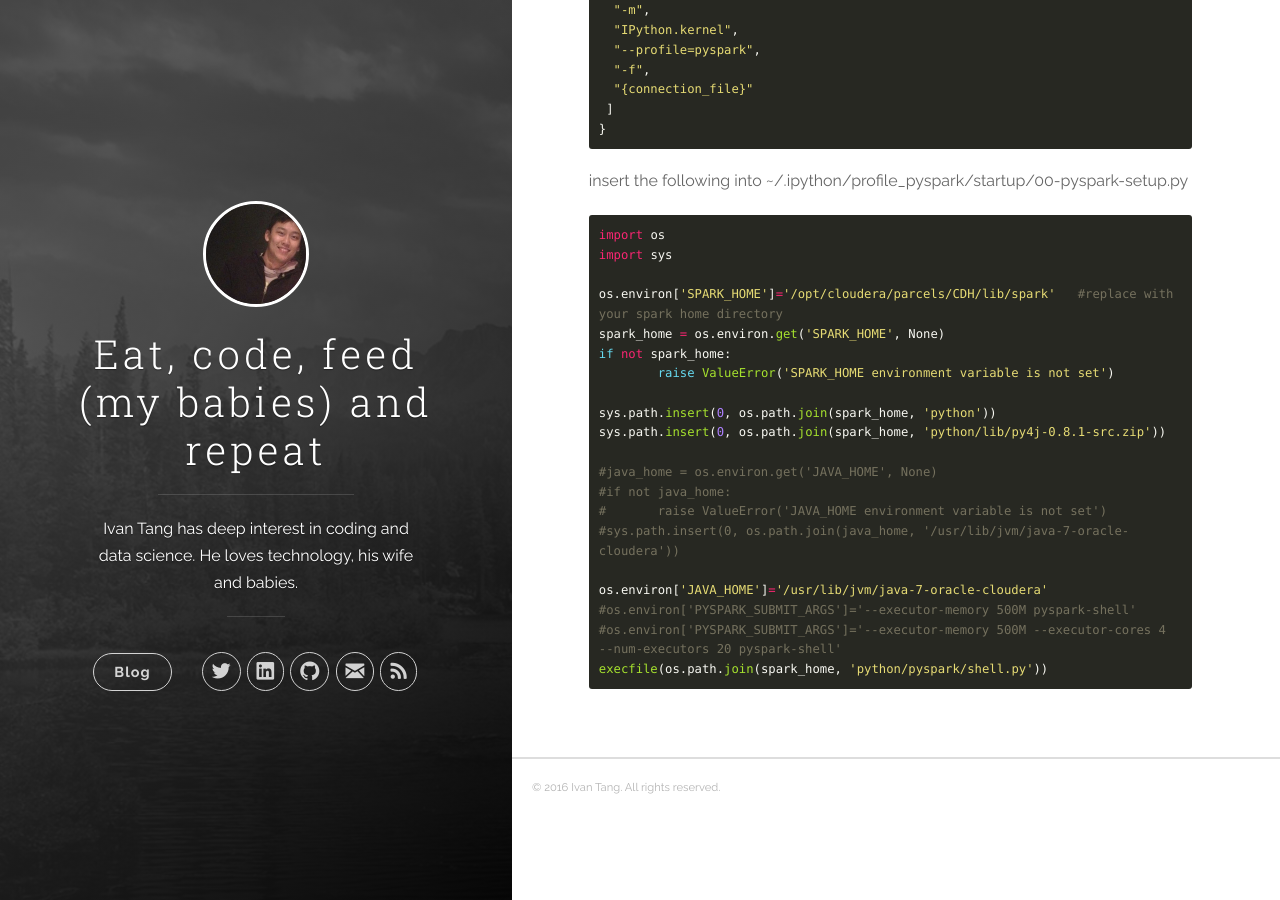
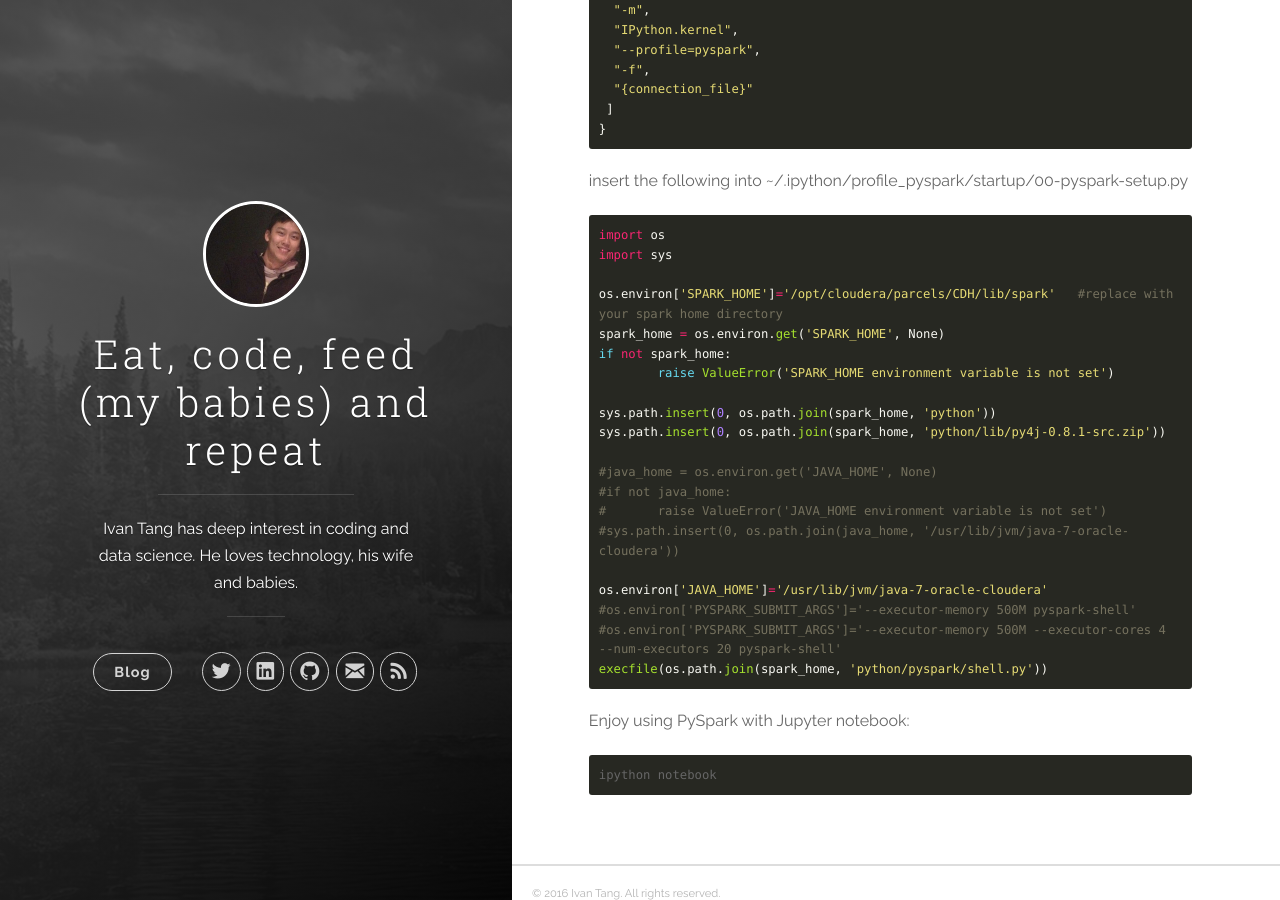
Before and after one commit to hiimivantang/hiimivantang.github.io, a Jekyll site: the page built from bigdata/spark/_posts/2016-02-26-pyspark-and-jupyter-notebook.markdown, in a window 1280 px wide and 900 px high, scrolled down 926 px. Built offline with Jekyll 4.4.1, drawn with Linux system fonts in a browser that asks for light colours; nearby versions of some CDN libraries; comment, search, counter and statistics services are not loaded.

Commit message:
edit pyspark post

````diff
--- a/bigdata/spark/_posts/2016-02-26-pyspark-and-jupyter-notebook.markdown
+++ b/bigdata/spark/_posts/2016-02-26-pyspark-and-jupyter-notebook.markdown
@@ -72,3 +72,12 @@ os.environ['JAVA_HOME']='/usr/lib/jvm/java-7-oracle-cloudera'
 #os.environ['PYSPARK_SUBMIT_ARGS']='--executor-memory 500M --executor-cores 4  --num-executors 20 pyspark-shell'
 execfile(os.path.join(spark_home, 'python/pyspark/shell.py'))
 ```
+
+
+
+
+Enjoy using PySpark with Jupyter notebook:
+
+```bash
+ipython notebook
+```
````
